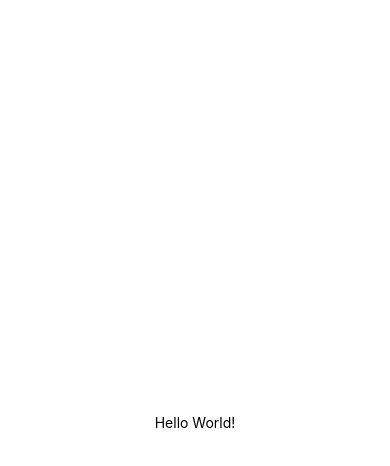
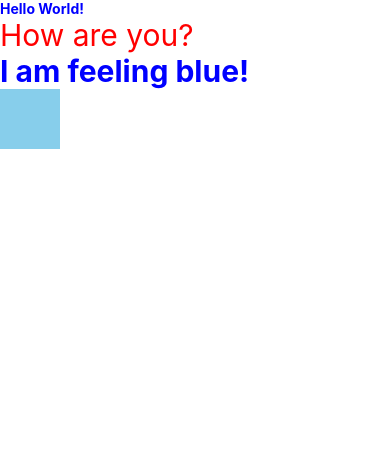
Before and after one commit to iamnachoj/Chat-App, a React Native app: screen / in a window 390 px wide. Shown: the top 466 px of the page. Built offline with nearby package versions, Linux system fonts and the light colour scheme.

Commit message:
refactor styling

```diff
--- a/App.js
+++ b/App.js
@@ -3,8 +3,11 @@ import { StyleSheet, Text, View } from 'react-native';
 
 export default function App() {
   return (
-    <View style={styles.container}>
-      <Text>Hello World!</Text>
+    <View >
+      <Text style={[styles.blue, styles.bold]}>Hello World!</Text>
+      <Text style={[styles.red, styles.big]}>How are you?</Text>
+      <Text style={[styles.big, styles.blue, styles.bold]}>I am feeling blue!</Text>
+      <View style={styles.box}></View>
     </View>
   );
 }
@@ -16,4 +19,21 @@ const styles = StyleSheet.create({
     alignItems: 'center',
     justifyContent: 'center',
   },
+  blue: {
+    color: 'blue'
+  },
+  big: {
+    fontSize: 30
+  },
+  bold: {
+    fontWeight: 'bold'
+  },
+  red: {
+    color: 'red'
+  },
+  box: {
+    width: 60,
+    height: 60,
+    backgroundColor: 'skyblue'
+  }
 });
```
